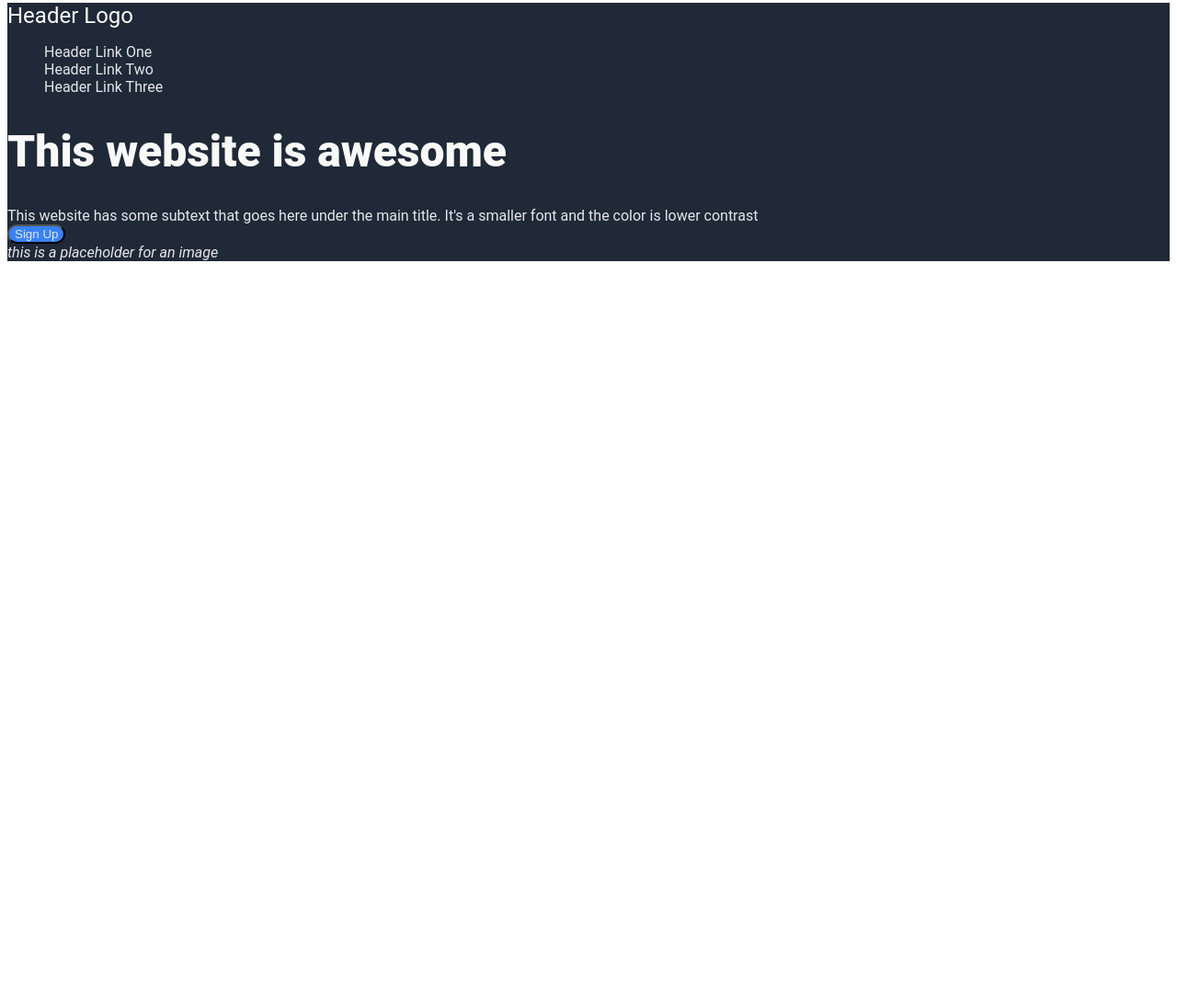
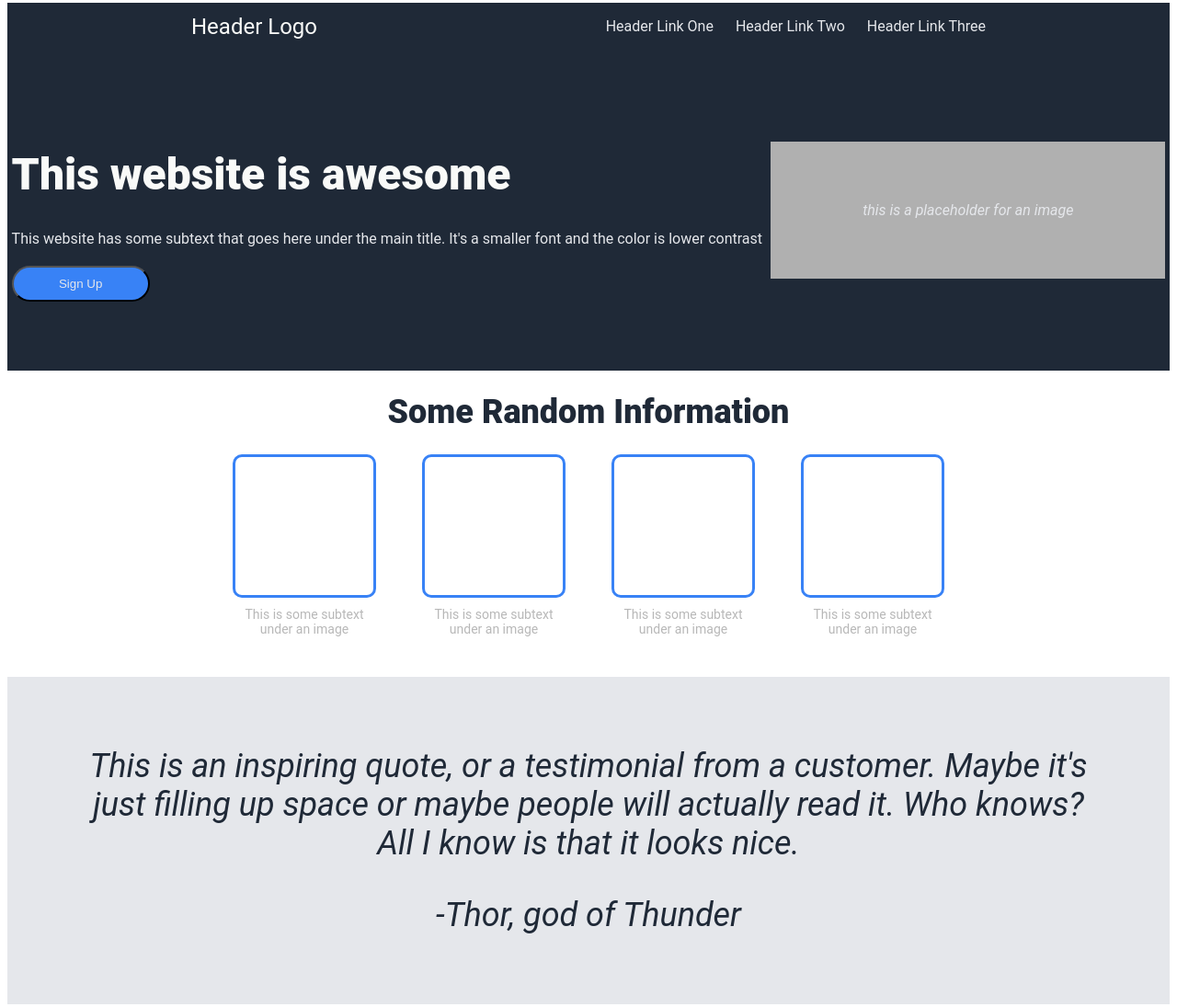
Before and after one commit to Jonseiler14/landing-page, a plain HTML site: page index.html in a window 1280 px wide. Shown: the part 5-1100 px from the top of the page at 92% size. Before the commit the page ends 800 px from the top, so only its background shows below. Drawn offline with Linux system fonts and the light colour scheme.

Commit message:
Complete index structure, content, and styling

```diff
--- a/index.html
+++ b/index.html
@@ -13,25 +13,79 @@
 
 
 <body>
-
+    <!-- Header and Introduction-->
+ <div class="top-section">
   <div class="header">
    <div class="logo">Header Logo</div>
 
-  <ul div class="secondary-text">
+   <ul div class="secondary-text nav-link">
      <li><a href="#">Header Link One</a></li>
      <li><a href="#">Header Link Two</a></li>
      <li><a href="#">Header Link Three</a></li>
    </ul>
 
+  </div>
+  <div class="row">
+  <div class="intro">
    <h1 class="hero">This website is awesome</h1>
 
    <div class="secondary-text">This website has some subtext that goes here under the main title.
     It's a smaller font and the color is lower contrast</div>
 
    <button class="sign-up">Sign Up</button>
-
+  </div>
    <div class="placeholder">this is a placeholder for an image</div>
   </div>
+ </div>
+
+
+  <!--Image Section-->
+  <h1 class="header-center">Some Random Information</h1>
+
+
+   <div class="img-cont">
+    <div class="img-wrapper">
+        <div class="img-card"></div>
+        <p class="img-card-text">This is some subtext under an image</p>
+    </div>
+    <div class="img-wrapper">
+        <div class="img-card"></div>
+        <p class="img-card-text">This is some subtext under an image</p>
+    </div>
+    <div class="img-wrapper">
+        <div class="img-card"></div>
+        <p class="img-card-text">This is some subtext under an image</p>
+    </div>
+    <div class="img-wrapper">
+        <div class="img-card"></div>
+        <p class="img-card-text">This is some subtext under an image</p>
+    </div>
+</div>
+
+<!--Bottom Section-->
+
+<div class="testimony">
+    <blockquote>
+        <p>This is an inspiring quote, or a testimonial from a customer. Maybe it's just filling up space
+            or maybe people will actually read it. Who knows? All I know is that it looks nice.
+        </p>
+        <footer>-Thor, god of Thunder</footer>
+    </blockquote>
+</div>
+
+<section class="cta">
+    <div class="cta-cont">
+        <h1>Call to action! It's time!</h1>
+        <p>Sign up for our product by clicking that button right over there!</p>
+    </div>
+
+    <button class="sign-up">Sign up</button>
+
+</section>
+
+
+
+
 
 
 
--- a/style.css
+++ b/style.css
@@ -1,12 +1,33 @@
+body {
+    font-family: Roboto, sans-serif, 'Times New Roman'
+}
+
+/* Header and Intro */
+.top-section {
+    background-color: #1F2937;
+}
+
+.intro {
+    display: flex;
+    flex-direction: column;
+
+
+    padding-top: 75px;
+    padding-bottom: 75px;
+}
+
 .header {
-    background-color: #1F2937;
-    font-family: Roboto, sans-serif, 'Times New Roman'
+
+    display: flex;
+    justify-content: space-between;
+    align-items: center;
+    padding-left: 200px;
 }
 
 .logo {
     color: #F9FAF8;
     font-size: 24px;
-
+    flex-shrink: 0;
 }
 
 .hero {
@@ -22,16 +43,116 @@
 }
 .secondary-text a {
     text-decoration: none;
-    color: inherit
+    color: inherit;
+
 }
+
+.nav-link {
+    display: flex;
+    gap: 24px;
+    padding-right: 200px;
+}
+
 
 .sign-up {
     background-color: #3882f6;
     color:#E5E7EB;
     border-radius: 20px;
+    margin-right: 400px;
+    margin-top: 20px;
+    padding-top: 10px;
+    padding-bottom: 10px;
+    flex-shrink: 0;
+    width: 150px
+
 }
 
 .placeholder {
     color: #E5E7EB;
+    background-color: #b0b0b0;
     font-style: italic;
+    display: flex;
+    align-items: center;
+    padding-left: 100px;
+    padding-right: 100px;
+    margin-top: 100px;
+    margin-bottom: 100px;
+
+
 }
+
+.row {
+    display: flex;
+    justify-content: space-around;
+}
+
+/*Image Section */
+
+.header-center {
+    text-align: center;
+    font-size: 36px;
+    color:#1F2937;
+    font-weight: 900;
+}
+
+.img-cont {
+    display: flex;
+    justify-content: center;
+    gap: 50px;
+    flex-wrap: wrap;
+}
+
+.img-wrapper {
+    display: flex;
+    flex-direction: column;
+    align-items: center;
+    justify-content: center;
+
+}
+
+.img-card {
+    border: 3px solid #3882f6;
+    border-radius: 10px;
+    width: 150px;
+    height: 150px;
+    display: flex;
+    justify-content: center;
+    align-items: center;
+
+}
+
+.img-card-text {
+    margin-top: 10px;
+    font-size: 14px;
+    width: 150px;
+    text-align: center;
+    color: #b8b8b8;
+}
+
+
+/*Bottom Section*/
+
+.testimony {
+    margin-top: 30px;
+    background-color: #E5E7EB;
+    padding: 40px;
+    text-align: center;
+    font-style: italic;
+    font-size: 36px;
+    color: #1f2937;
+}
+
+.cta {
+    background-color: #3882f6;
+    color: white;
+    padding: 30px 20px;
+    display: flex;
+    justify-content: space-around;
+    margin: 100px;
+    border-radius: 20px;
+}
+
+.cta-cont {
+    max-width: 600px;
+
+}
```
Lines whose indentation alone changed are shown as unchanged.
